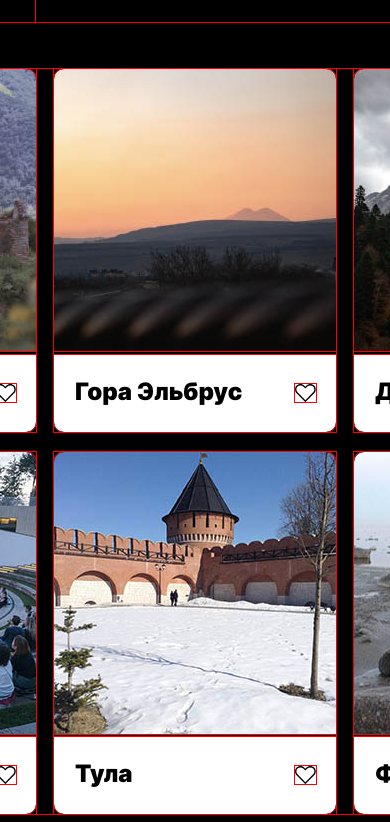
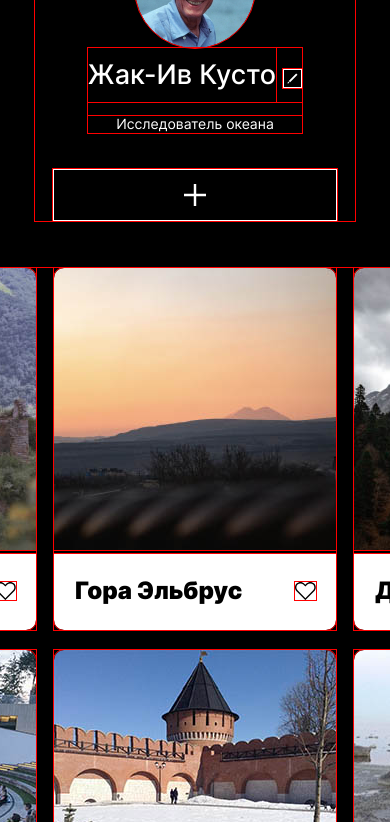
Before and after one commit to StSeb/mesto, a plain HTML site: page index.html in a window 390 px wide. Shown: the part 226-1048 px from the top of the page. Drawn offline with Linux system fonts and the light colour scheme.

Commit message:
adaptive header profile

```diff
--- a/blocks/header/header.css
+++ b/blocks/header/header.css
@@ -7,14 +7,20 @@
 
 
 
-@media screen and (max-width: 1279px) {
+@media screen and (max-width: 1100px) {
 	.header {
-    width: 69%;
+    width: 700px;
+  }
+}
+
+@media screen and (max-width: 767px) {
+  .header {
+    width: 320px;
   }
 }
 
 
-@media screen and (max-width: 767px) {
+@media screen and (max-width: 320px) {
 	.header {
     width: 100%;
     margin: 28px 0 0;
--- a/blocks/profile/__add-botton/profile__add-botton.css
+++ b/blocks/profile/__add-botton/profile__add-botton.css
@@ -9,19 +9,12 @@
   margin: 30px 0 auto auto;
 }
 
-/* @media screen and (max-width: 1279px) {
-	.profile__add-botton {
-    width: 18px;
-    height: 18px;
+
+@media screen and (max-width: 767px) {
+  .profile__add-button {
+    width: 16px;
+    height: 16px;
+    padding: 17px 133px;
     margin: 36px auto 0;
-    padding: 15px 116px;
   }
 }
-
-@media screen and (max-width: 767px) {
-  .profile__add-botton {
-    width: 16px;
-    height: 16px;
-    padding: 17px 152px;
-  }
-} */
--- a/blocks/profile/__avatar/profile__avatar.css
+++ b/blocks/profile/__avatar/profile__avatar.css
@@ -8,6 +8,6 @@
 
 @media screen and (max-width: 1279px) {
 	.profile__avatar {
-    margin: 0 auto;
+    margin: 0;
   }
 }
--- a/blocks/profile/__description/profile__description.css
+++ b/blocks/profile/__description/profile__description.css
@@ -7,20 +7,10 @@
 }
 
 
-
-
-/*
-@media screen and (max-width: 1279px) {
-	.profile__description {
-    margin: 18px auto 0;
-    font-size: 16px;
-    text-align: center;
-  }
-}
-
 @media screen and (max-width: 767px) {
 	.profile__description {
     margin: 14px auto 0;
     font-size: 14px;
+    text-align: center;
   }
-} */
+}
--- a/blocks/profile/__edit-botton/profile__edit-botton.css
+++ b/blocks/profile/__edit-botton/profile__edit-botton.css
@@ -4,5 +4,17 @@
   background-image: url('../../../images/profile/Edit_Button.svg');
   padding: 7px;
   border: 1px solid white;
-  margin: 33px 0 0 18px;
+  margin: 18px 0 auto 18px;
 }
+
+
+
+@media screen and (max-width: 767px) {
+	.profile__edit-button {
+    width: 7px;
+    height: 7px;
+    padding: 5px;
+    margin: 21px 0 0 7px;
+    background-position: 50% 50%;
+  }
+}
--- a/blocks/profile/__name/profile__name.css
+++ b/blocks/profile/__name/profile__name.css
@@ -1,27 +1,18 @@
-/* .profile__name {
-  margin: 18px 0 0;
-  padding: 0;
-  font-size: 42px;
-  line-height: 1.3;
-  font-weight: 500;
-} */
-
 .profile__name {
   font-size: 42px;
   line-height: 1.3;
   font-weight: 500;
-  margin: 18px 0 0 30px;
+  margin: 0;
   padding: 0;
 }
+/*
+@media screen and (max-width: 1279px) {
+	.profile__name {
 
-/* @media screen and (max-width: 1279px) {
-	.profile__name {
-    margin: 0 auto 0;
     font-size: 36px;
     line-height: 1.7;
-    text-align: center;
   }
-}
+} */
 
 @media screen and (max-width: 767px) {
   .profile__name {
@@ -29,4 +20,4 @@
     line-height: 2;
   }
 
-} */
+}
--- a/blocks/profile/__title/profile__title.css
+++ b/blocks/profile/__title/profile__title.css
@@ -1,4 +1,11 @@
 .profile__title {
   display: flex;
   flex-direction: row;
+  margin: 18px 0 0 30px;
 }
+
+@media screen and (max-width: 767px) {
+  .profile__title {
+    margin: 0 auto;
+  }
+}
--- a/blocks/profile/profile.css
+++ b/blocks/profile/profile.css
@@ -15,19 +15,17 @@
 }
 
 
-
-/*
-@media screen and (max-width: 1279px) {
+@media screen and (max-width: 1100px) {
   .profile {
-    width: 69%;
-    flex-direction: column;
-    align-items: center;
-    max-width: 40px auto 0;
+    max-width: 700px;
+    margin: 40px auto 0;
   }
 }
 
-@media screen and (max-width: 787px) {
+@media screen and (max-width: 767px) {
   .profile {
     width: 320px;
+    flex-direction: column;
+    align-items: center;
   }
-} */
+}
```
Also changed, not shown: blocks/logo/logo.css (+2 -5 lines).
